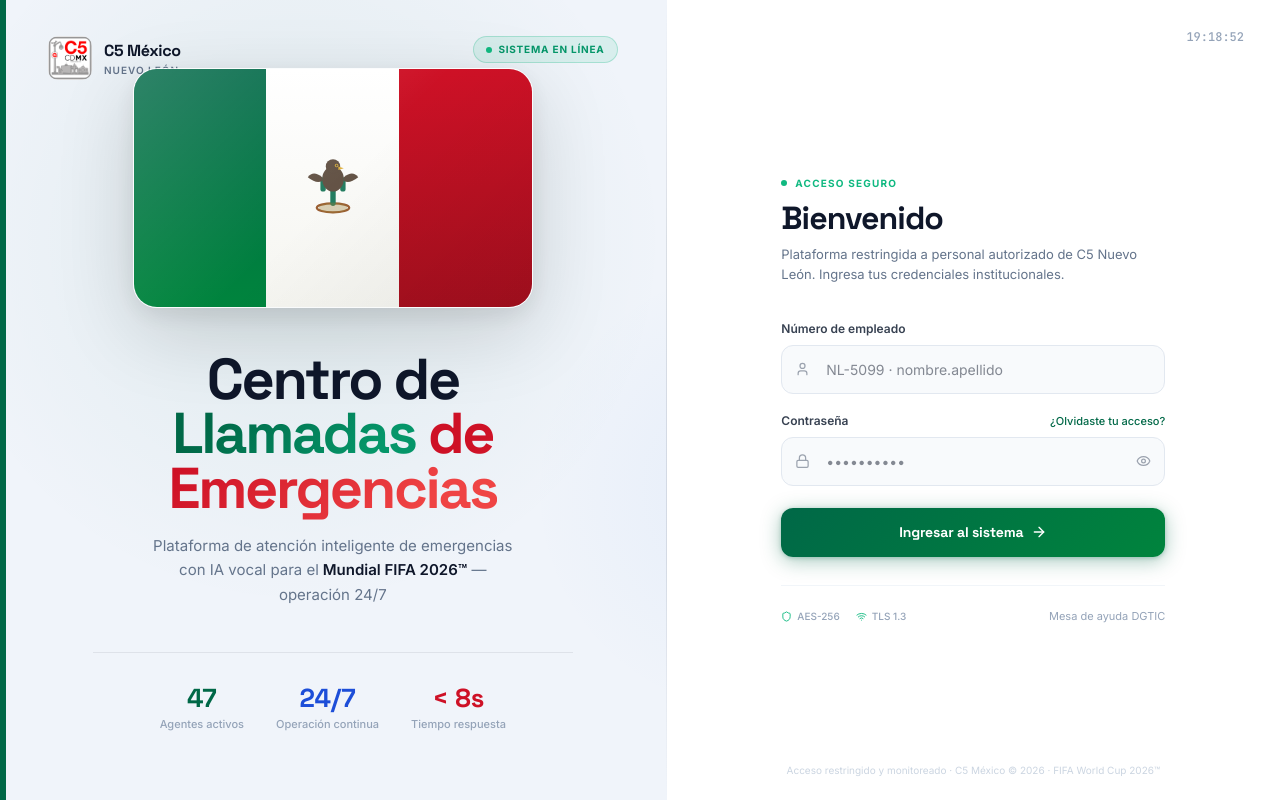
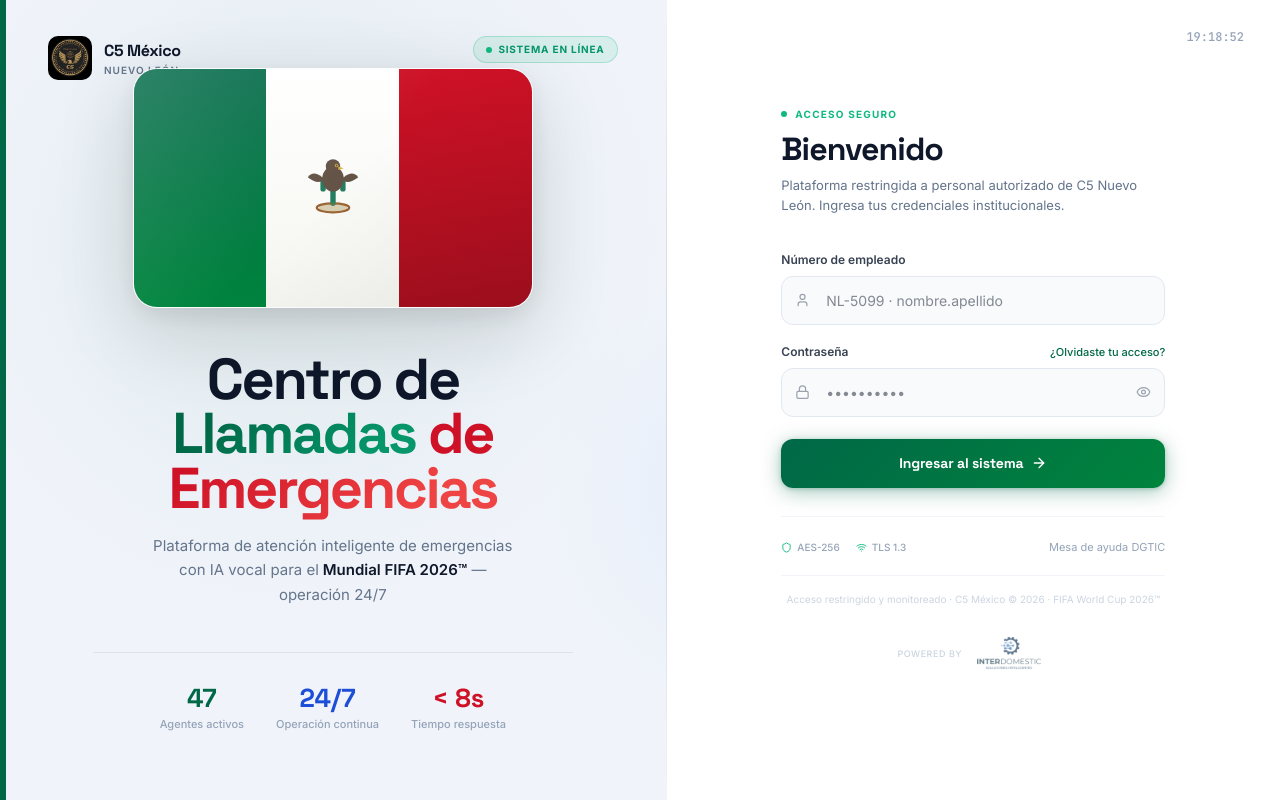
Before and after one commit to Juanees077/C5, a Next.js app: page / in a window 1280 px wide. Built offline with nearby package versions, Linux system fonts and the light colour scheme; no server answers.

Commit message:
fotos y footer

```diff
--- a/src/components/AppShell.tsx
+++ b/src/components/AppShell.tsx
@@ -150,7 +150,7 @@
             overflow: "hidden",
             display: "flex", alignItems: "center", justifyContent: "center",
           }}>
-            <img src="/c5-logo.png" alt="C5 Logo" width={38} height={38} style={{ objectFit: "contain", display: "block" }} />
+            <img src="/IMG_2225.JPG.jpeg" alt="C5 Logo" width={38} height={38} style={{ objectFit: "contain", display: "block" }} />
           </div>
 
           {!collapsed && (
--- a/src/components/LoginPage.tsx
+++ b/src/components/LoginPage.tsx
@@ -86,7 +86,7 @@
             display: "flex", alignItems: "center", justifyContent: "center",
             overflow: "hidden",
           }}>
-            <Image src="/c5-logo.png" alt="C5 Logo" width={44} height={44} style={{ objectFit: "contain" }} />
+            <Image src="/IMG_2225.JPG.jpeg" alt="C5 Logo" width={44} height={44} style={{ objectFit: "contain" }} />
           </div>
           <div>
             <div style={{ fontFamily: "'Space Grotesk', sans-serif", fontWeight: 800, fontSize: 16, color: "#0F172A", letterSpacing: "-0.02em" }}>
@@ -244,7 +244,7 @@
         {/* Mobile logo (visible < lg) */}
         <div className="flex lg:hidden" style={{ alignItems: "center", gap: 12, marginBottom: 36 }}>
           <div style={{ width: 40, height: 40, borderRadius: 10, overflow: "hidden", display: "flex", alignItems: "center", justifyContent: "center" }}>
-            <Image src="/c5-logo.png" alt="C5 Logo" width={40} height={40} style={{ objectFit: "contain" }} />
+            <Image src="/IMG_2225.JPG.jpeg" alt="C5 Logo" width={40} height={40} style={{ objectFit: "contain" }} />
           </div>
           <div>
             <div style={{ fontFamily: "'Space Grotesk', sans-serif", fontWeight: 800, fontSize: 15, color: "#0F172A" }}>C5 México</div>
@@ -423,15 +423,30 @@
               Mesa de ayuda DGTIC
             </a>
           </div>
+
+          {/* Powered by */}
+          <div style={{
+            marginTop: 20, paddingTop: 16,
+            borderTop: "1px solid #F1F5F9",
+            display: "flex", flexDirection: "column", alignItems: "center", gap: 6,
+          }}>
+            <p style={{ fontSize: 10, color: "#CBD5E1", textAlign: "center", margin: 0 }}>
+              Acceso restringido y monitoreado · C5 México © 2026 · FIFA World Cup 2026™
+            </p>
+            <div style={{ display: "flex", alignItems: "center", gap: 7 }}>
+              <span style={{ fontSize: 9, color: "#CBD5E1", fontWeight: 500, letterSpacing: "0.06em" }}>
+                POWERED BY
+              </span>
+              <Image
+                src="/inter.PNG"
+                alt="Interdomesti"
+                width={80}
+                height={20}
+                style={{ objectFit: "contain", opacity: 0.65 }}
+              />
+            </div>
+          </div>
         </div>
-
-        {/* Bottom note */}
-        <p style={{
-          position: "absolute", bottom: 22,
-          fontSize: 10, color: "#CBD5E1", textAlign: "center",
-        }}>
-          Acceso restringido y monitoreado · C5 México © 2026 · FIFA World Cup 2026™
-        </p>
       </div>
 
       <style>{`
```
Also changed, not shown: public/IMG_2225.JPG.jpeg (added), public/inter.PNG (added).
